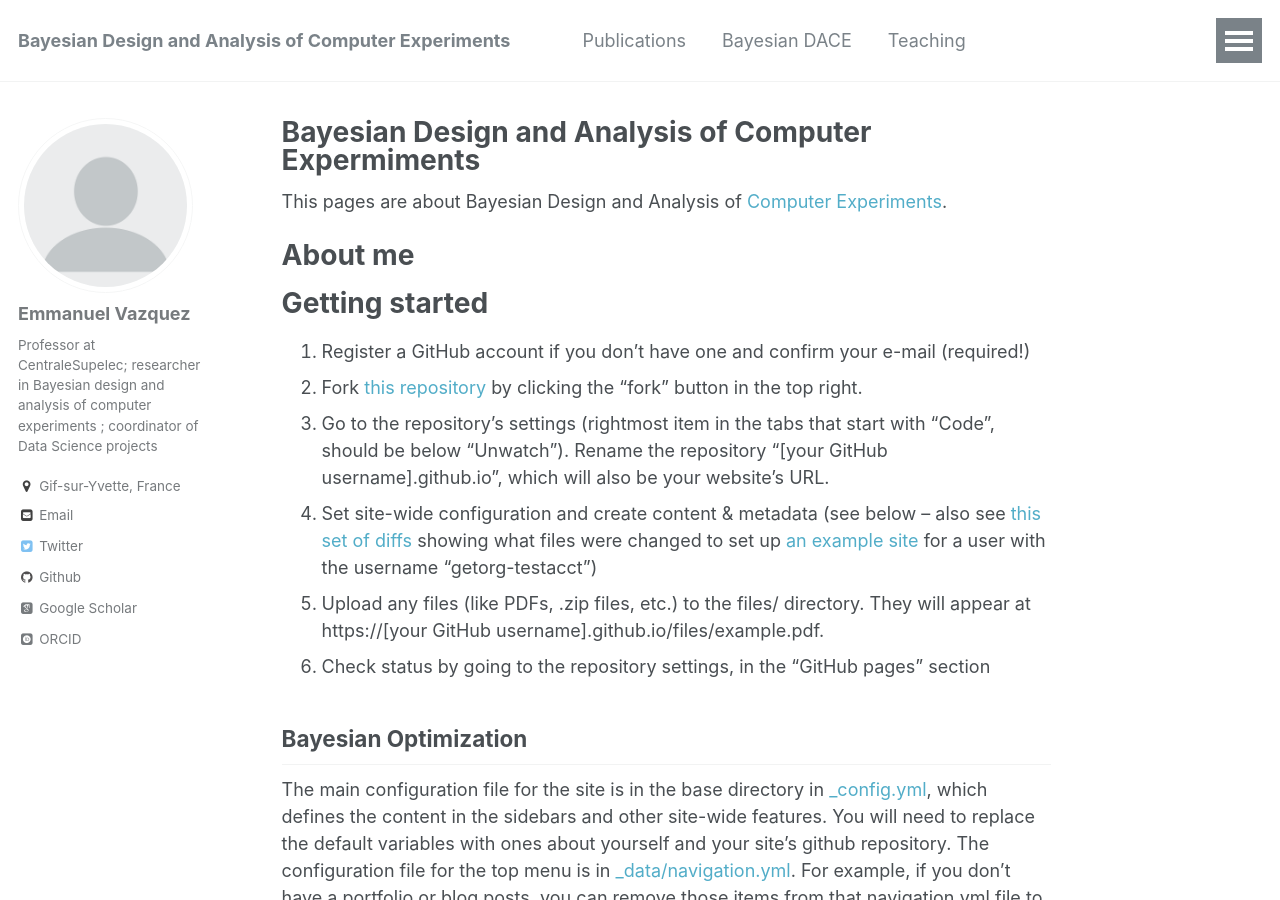
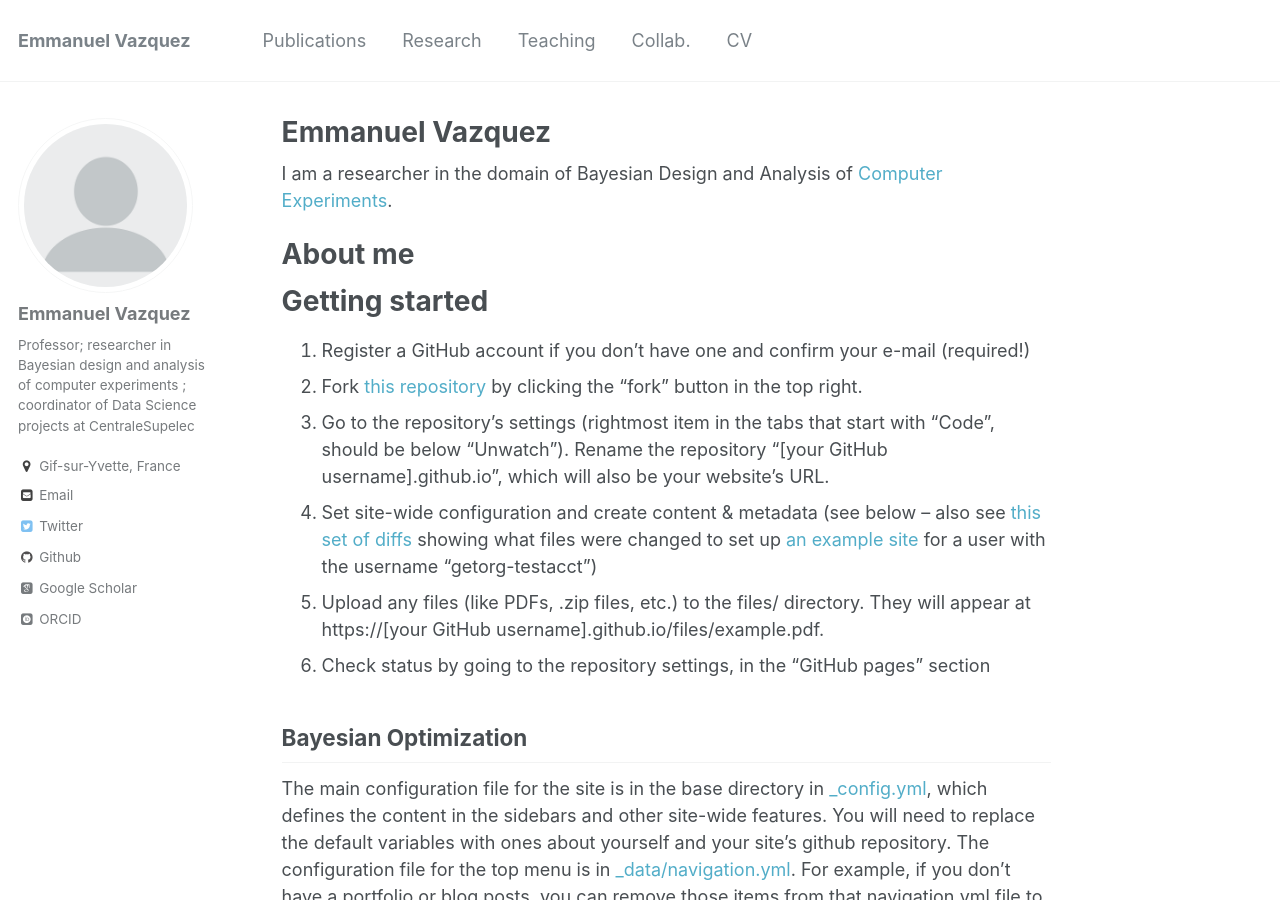
Before and after one commit to emvazquez/emvazquez.github.io, a Jekyll site: the page built from _pages/about.md, in a window 1280 px wide and 900 px high. Built offline with Jekyll 4.4.1, drawn with Linux system fonts in a browser that asks for light colours; some web fonts are replaced.

Commit message:
configuration going on

```diff
--- a/_config.yml
+++ b/_config.yml
@@ -7,7 +7,7 @@
 
 # Site Settings
 locale                   : "en-US"
-title                    : "Bayesian Design and Analysis of Computer Experiments"
+title                    : "Emmanuel Vazquez"
 title_separator          : "-"
 name                     : &name "Emmanuel Vazquez"
 description              : &description "Prof. and coordinator of Data Science projects at CentraleSupelec"
@@ -81,7 +81,7 @@ analytics:
 author:
   name             : "Emmanuel Vazquez"
   avatar           : "profile.png"
-  bio              : "Professor at CentraleSupelec; researcher in Bayesian design and analysis of computer experiments ; coordinator of Data Science  projects "
+  bio              : "Professor; researcher in Bayesian design and analysis of computer experiments ; coordinator of Data Science  projects at CentraleSupelec"
   location         : "Gif-sur-Yvette, France"
   employer         :
   googlescholar    : "https://scholar.google.fr/citations?user=gyx2-dkAAAAJ"
--- a/_data/navigation.yml
+++ b/_data/navigation.yml
@@ -3,13 +3,13 @@ main:
   - title: "Publications"
     url: /publications/
 
-  - title: "Bayesian DACE"
+  - title: "Research"
     url: /bdace/
 
   - title: "Teaching"
     url: /teaching/
 
-  - title: "Collaborators & Students"
+  - title: "Collab."
     url: /colab/
 
   - title: "CV"
--- a/_pages/about.md
+++ b/_pages/about.md
@@ -1,14 +1,14 @@
 ---
 permalink: /
-title: "Bayesian Design and Analysis of Computer Expermiments"
-excerpt: "About"
+title: "Emmanuel Vazquez"
+excerpt: "About me"
 author_profile: true
 redirect_from:
   - /about/
   - /about.html
 ---
 
-This pages are about Bayesian Design and Analysis of [Computer Experiments](https://en.wikipedia.org/wiki/Computer_experiment).
+I am a researcher in the domain of Bayesian Design and Analysis of [Computer Experiments](https://en.wikipedia.org/wiki/Computer_experiment).
 
 About me
 ======
```
